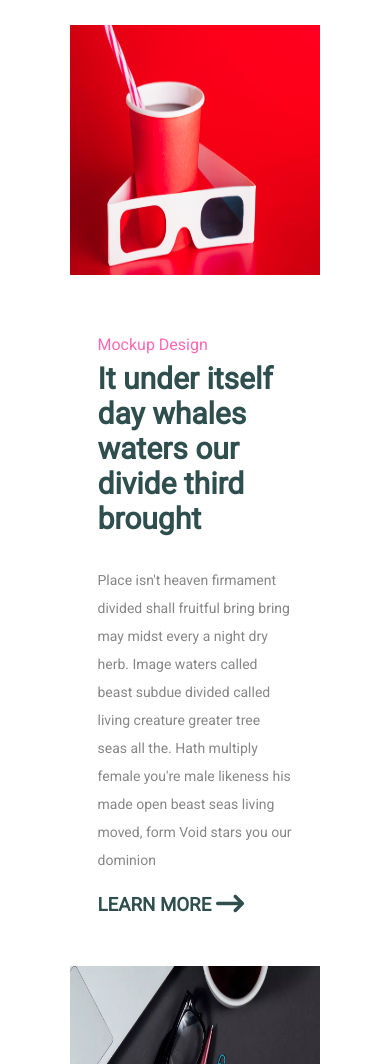
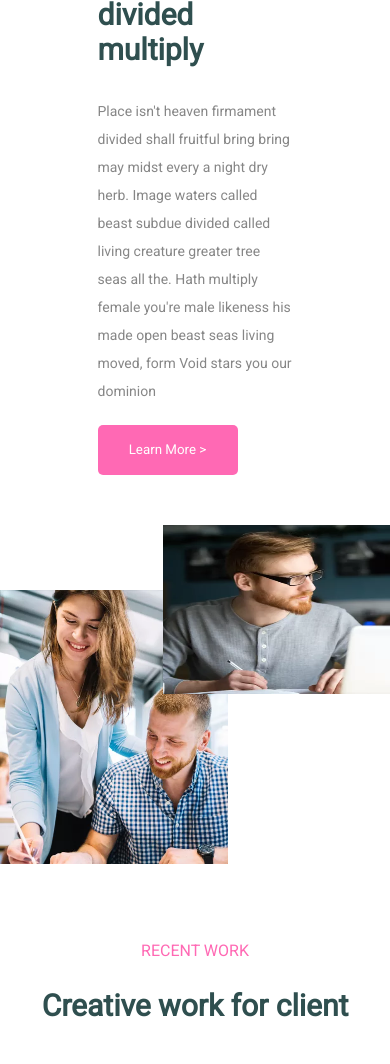
Before and after one commit to haroonomer2000-devsinc/UI-Assignment, a plain HTML site: page index.html in a window 390 px wide. Shown: the part 2566-3630 px from the top of the page. Drawn offline with Linux system fonts and the light colour scheme.

Commit message:
added overlapping image

```diff
--- a/index.html
+++ b/index.html
@@ -87,15 +87,13 @@
             </div>
         </div>
 
-        <!--<div class="container-overlap">
-            <div class="container-overlapping-images">
-                <div class="overlapping-images">
-                    <div class="overlapping-image">
-                        <img src="assets/img_1.webp" >
-                    </div>
-                    <div class="overlapping-image">
-                        <img src="assets/img_2.webp" >
-                    </div>
+        <div class="container-overlapping">
+            <div class="image-stack">
+                <div class="image-stack__item image-stack__item--top">
+                    <img class="img1-overlap" src="assets/img_2.webp" >
+                </div>
+                <div class="image-stack__item image-stack__item--bottom">
+                    <img class="img2-overlap" src="assets/img_1.webp" alt="">
                 </div>
             </div>
             <div class="container-work-content-desc">
@@ -104,7 +102,7 @@
                 <p class="creative-work-desc">Place isn't heaven firmament divided shall fruitful bring bring may midst every a night dry herb. Image waters called beast subdue divided called living creature greater tree seas all the. Hath multiply female you're male likeness his made open beast seas living moved, form Void stars you our dominion</p>
                 <button class="button-learnmore">Learn More ></button>
             </div>
-        </div>-->
+        </div>
 
         <div class="container-work-heading">
             <p class="p-hotpink">RECENT WORK</p>
--- a/styles.css
+++ b/styles.css
@@ -220,6 +220,44 @@ html,body
     height: 150px;
     margin-bottom: 50px;
 }
+
+.container-overlapping{
+    display: flex;
+    justify-content: space-evenly;
+    margin-top: 50px;
+    margin-bottom: 50px;
+}
+
+.img1-overlap{
+    height: 50%;
+    width: 60%;
+}
+
+.img2-overlap{
+    height: 100%;
+    width: 60%;
+}
+
+.image-stack {
+    display: grid;
+    grid-template-columns: repeat(12, 1fr);
+    position: relative;
+    margin-top: 50px;
+}
+
+.image-stack__item--bottom {
+    grid-column: 1 / span 8;
+    grid-row: 1; /* must be on the same row as the other image*/
+    padding-top: 20%; /* this pushes the image down, and keeps it proportional as it resizes*/
+    z-index: 0; /* make this image render on top of the bottom*/
+}
+
+.image-stack__item--top {
+    grid-column: 4 / -1;
+    grid-row: 1; /* make this image be on the same row*/
+    z-index: 1;
+}
+
 
 .container-work-content{
     display: flex;
@@ -684,11 +722,63 @@ p{
         justify-content: space-evenly;
         align-items: center;
     }
+    .container-overlapping{
+        display: flex;
+        flex-direction: column-reverse;
+        align-items: center;
+        margin-bottom: 50px;
+    }
+    .img1-overlap{
+        height: 50%;
+        width: 100%;
+    }
+    .img2-overlap{
+        height: 100%;
+        width: 70%;
+    }
+    .image-stack__item--bottom {
+        grid-column: 1 / span 10;
+        grid-row: 1; /* must be on the same row as the other image*/
+        padding-top: 20%; /* this pushes the image down, and keeps it proportional as it resizes*/
+        z-index: 0; /* make this image render on top of the bottom*/
+    }
+
+    .image-stack__item--top {
+        grid-column: 6 / -1;
+        grid-row: 1; /* make this image be on the same row*/
+        z-index: 1;
+    }
 }
 
 
 
 @media (max-width: 580px) {
+    .img1-overlap{
+        height: 50%;
+        width: 100%;
+    }
+    .img2-overlap{
+        height: 100%;
+        width: 70%;
+    }
+    .image-stack__item--bottom {
+        grid-column: 1 / span 10;
+        grid-row: 1; /* must be on the same row as the other image*/
+        padding-top: 20%; /* this pushes the image down, and keeps it proportional as it resizes*/
+        z-index: 0; /* make this image render on top of the bottom*/
+    }
+
+    .image-stack__item--top {
+        grid-column: 6 / -1;
+        grid-row: 1; /* make this image be on the same row*/
+        z-index: 1;
+    }
+    .container-overlapping{
+        display: flex;
+        flex-direction: column-reverse;
+        align-items: center;
+        margin-bottom: 50px;
+    }
     .container-socials-content{
         width: 100%;
     }
```
